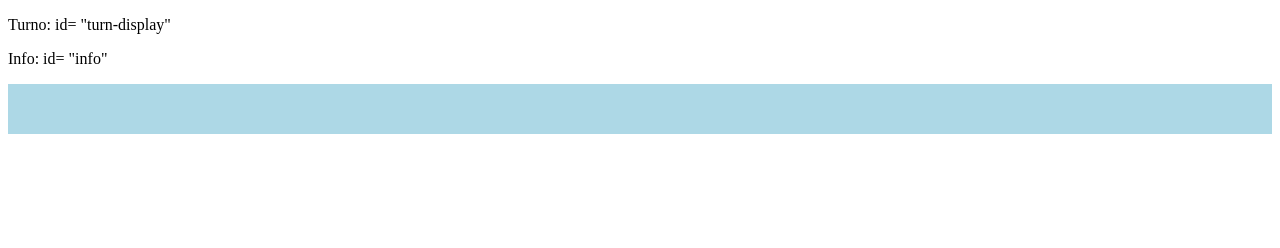
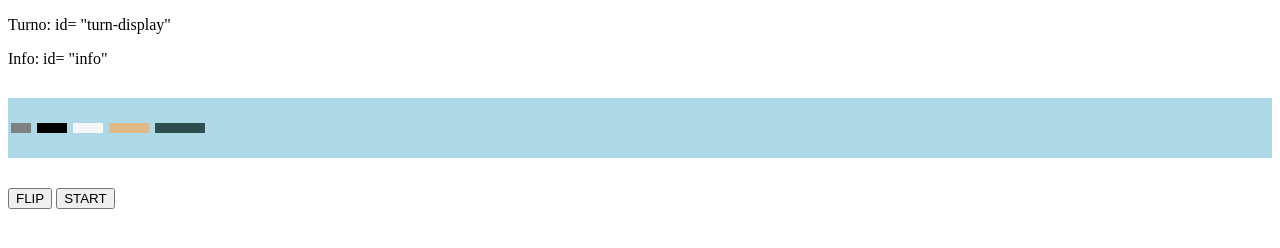
Before and after one commit to Scheissbeutel/batalla_naval, a website: page public/index.html in a window 1280 px wide. Drawn offline with Linux system fonts and the light colour scheme.

Commit message:
Agregacion de barcos, botones y display de opciones

```diff
--- a/public/estilos.css
+++ b/public/estilos.css
@@ -1,5 +1,55 @@
 .option-container{
     width: 500 px;
-    height: 50px;
+    height: 60px;
+    margin: 30px 0;
     background-color: lightblue;
+    display: flex;
+    align-items: center;
 }
+.destroyer{
+    background-color: grey;
+}
+.submarine{
+    background-color:black;
+}
+
+.cruiser{
+    background-color: whitesmoke;
+}
+.battleship{
+    background-color:burlywood;
+}
+
+.carrier{
+    background-color:darkslategray;
+}
+
+.destroyer-preview {
+    width: 20px;
+    height: 10px;
+    margin: 3px;
+}
+
+.submarine-preview{
+    width: 30px;
+    height: 10px;
+    margin: 3px;
+}
+
+.cruiser-preview{
+    width: 30px;
+    height: 10px;
+    margin: 3px;
+}
+
+.battleship-preview{
+    width: 40px;
+    height: 10px;
+    margin: 3px;
+}
+
+.carrier-preview{
+    width: 50px;
+    height: 10px;
+    margin: 3px;
+}
--- a/public/index.html
+++ b/public/index.html
@@ -9,7 +9,6 @@
 
     <body>
         <div id="Informacion de juego">
-
             <p>Turno: <span>id= "turn-display"</span></p>
             <p>Info: <span>id= "info"</span></p>
         </div>
@@ -17,13 +16,18 @@
         <div id="gamesboard-container"></div>
 
         <div class="option-container">
-            <div class="destroyer-preview" draggable="true"></div>
-            <div class="submarine-preview" draggable="true"></div>
-            <div class="cruiser-preview" draggable="true"></div>
-            <div class="battleship-preview" draggable="true"></div>
-            <div class="carrier-preview" draggable="true"></div>
+            <div class="destroyer-preview destroyer" draggable="true"></div>
+            <div class="submarine-preview submarine" draggable="true"></div>
+            <div class="cruiser-preview cruiser" draggable="true"></div>
+            <div class="battleship-preview battleship" draggable="true"></div>
+            <div class="carrier-preview carrier" draggable="true"></div>
         </div>
 
+
+        <button id="flip-button">FLIP</button>
+        <button id="start-button">START</button>
+
+        <script src="script.js"></script>
 
 
     </body>
--- a/public/script.js
+++ b/public/script.js
@@ -0,0 +1,18 @@
+const optionContainer= document.querySelector('.option-container')
+const flipButton= document.querySelector('#flip-button')
+
+
+// Option choosing
+let angle = 0
+function flip(){
+const optionShips = Array.from(optionContainer.children)
+
+    angle= angle === 0? 90:0
+
+    optionShips.forEach(optionShip => optionShip.style.transform = `rotate(${angle}deg)`)
+}
+
+//Creating Boards
+
+
+flipButton.addEventListener('click', flip)
```
